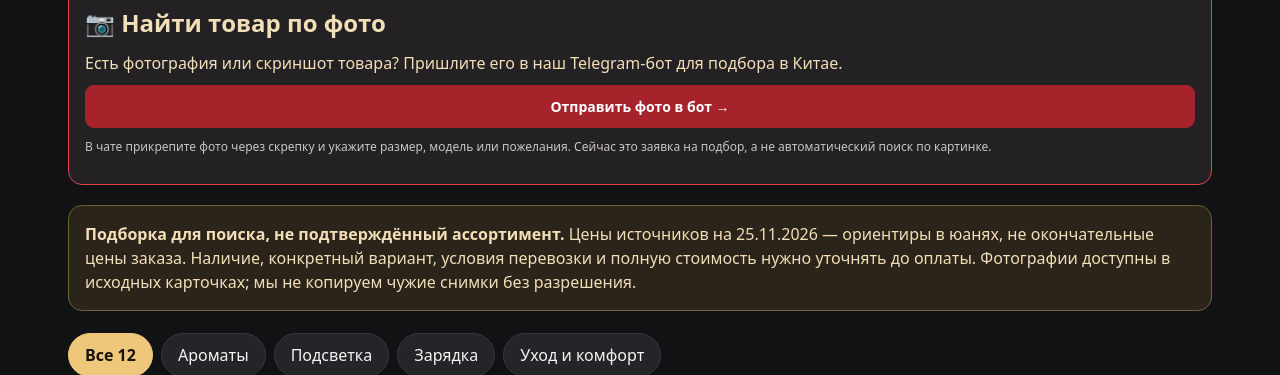
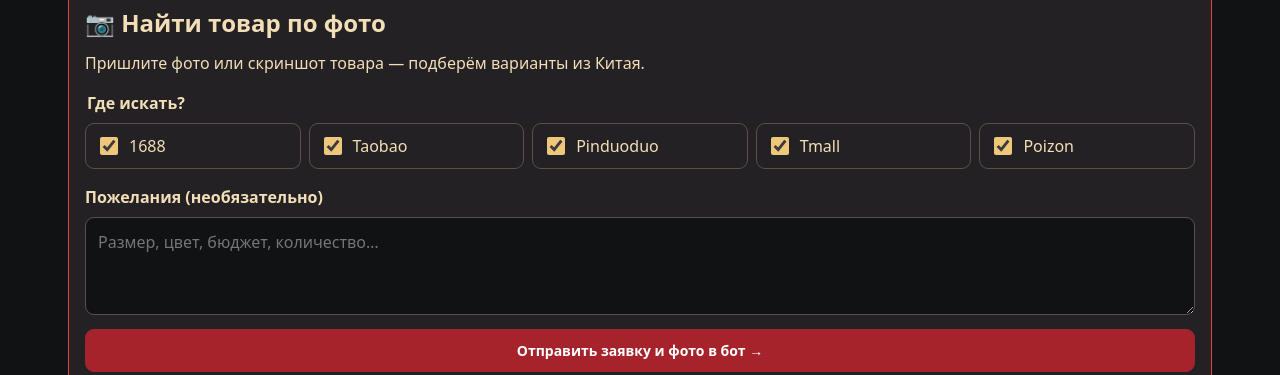
Before and after one commit to daniil25rus35-sudo/china-shopping-miniapp, a plain HTML site: page index.html in a window 1280 px wide. Shown: the part 425-800 px from the top of the page. Drawn offline with Linux system fonts and the light colour scheme.

Commit message:
Add marketplace selection including Pinduoduo to photo requests

```diff
--- a/index.html
+++ b/index.html
@@ -7,9 +7,19 @@
 <section class="notice" id="photo-search" aria-labelledby="photo-title" style="border-color:#df414a;background:#242124">
 <div class="brand">ПОИСК ЛЮБЫХ ТОВАРОВ</div>
 <h2 id="photo-title" style="font-size:24px;margin:8px 0">📷 Найти товар по фото</h2>
-<p>Есть фотография или скриншот товара? Пришлите его в наш Telegram-бот для подбора в Китае.</p>
-<div class="actions"><a class="primary" href="https://t.me/ChinaShoppingVLBotai" id="photo-request">Отправить фото в бот →</a></div>
-<p class="source-note">В чате прикрепите фото через скрепку и укажите размер, модель или пожелания. Сейчас это заявка на подбор, а не автоматический поиск по картинке.</p>
+<p>Пришлите фото или скриншот товара — подберём варианты из Китая.</p>
+<fieldset style="border:0;padding:0;margin:16px 0"><legend style="font-weight:700;margin-bottom:8px">Где искать?</legend>
+<div style="display:grid;grid-template-columns:repeat(auto-fit,minmax(130px,1fr));gap:8px">
+<label style="display:flex;gap:8px;align-items:center;border:1px solid #5c5140;padding:10px;border-radius:9px"><input type="checkbox" name="market" value="1688" checked style="accent-color:#efc77a;width:18px;height:18px"> 1688</label>
+<label style="display:flex;gap:8px;align-items:center;border:1px solid #5c5140;padding:10px;border-radius:9px"><input type="checkbox" name="market" value="Taobao" checked style="accent-color:#efc77a;width:18px;height:18px"> Taobao</label>
+<label style="display:flex;gap:8px;align-items:center;border:1px solid #5c5140;padding:10px;border-radius:9px"><input type="checkbox" name="market" value="Pinduoduo" checked style="accent-color:#efc77a;width:18px;height:18px"> Pinduoduo</label>
+<label style="display:flex;gap:8px;align-items:center;border:1px solid #5c5140;padding:10px;border-radius:9px"><input type="checkbox" name="market" value="Tmall" checked style="accent-color:#efc77a;width:18px;height:18px"> Tmall</label>
+<label style="display:flex;gap:8px;align-items:center;border:1px solid #5c5140;padding:10px;border-radius:9px"><input type="checkbox" name="market" value="Poizon" checked style="accent-color:#efc77a;width:18px;height:18px"> Poizon</label>
+</div></fieldset>
+<label for="photo-details" style="font-weight:700">Пожелания (необязательно)</label>
+<textarea id="photo-details" rows="3" maxlength="500" placeholder="Размер, цвет, бюджет, количество…" style="display:block;width:100%;margin:8px 0 14px;padding:12px;font:inherit;background:#111214;color:#f6f5f3;border:1px solid #5c5140;border-radius:9px"></textarea>
+<div class="actions"><a class="primary" href="https://t.me/ChinaShoppingVLBotai" id="photo-request">Отправить заявку и фото в бот →</a></div>
+<p class="source-note" id="photo-hint" aria-live="polite">В Telegram прикрепите фото через скрепку и отправьте сообщение. Пока это заявка на подбор, не автоматический поиск по картинке.</p>
 </section>
 <div class="notice"><strong>Подборка для поиска, не подтверждённый ассортимент.</strong> Цены источников на 25.11.2026 — ориентиры в юанях, не окончательные цены заказа. Наличие, конкретный вариант, условия перевозки и полную стоимость нужно уточнять до оплаты. Фотографии доступны в исходных карточках; мы не копируем чужие снимки без разрешения.</div>
 <nav class="controls" aria-label="Фильтр каталога"><button type="button" data-filter="all" aria-pressed="true">Все 12</button><button type="button" data-filter="aroma" aria-pressed="false">Ароматы</button><button type="button" data-filter="light" aria-pressed="false">Подсветка</button><button type="button" data-filter="charge" aria-pressed="false">Зарядка</button><button type="button" data-filter="care" aria-pressed="false">Уход и комфорт</button></nav>
@@ -40,4 +50,17 @@ for(const [type,title,desc,price,aggregator,source] of items){
  grid.append(a);
 }
 for(const b of document.querySelectorAll('[data-filter]'))b.addEventListener('click',()=>{for(const z of document.querySelectorAll('[data-filter]'))z.setAttribute('aria-pressed',String(z===b));for(const card of grid.children)card.hidden=b.dataset.filter!=='all'&&card.dataset.type!==b.dataset.filter});
+
+const photoLink=document.getElementById('photo-request');
+const marketInputs=[...document.querySelectorAll('input[name="market"]')];
+const details=document.getElementById('photo-details');
+const photoHint=document.getElementById('photo-hint');
+function preparePhotoRequest(){
+ const markets=marketInputs.filter(input=>input.checked).map(input=>input.value);
+ const message='Здравствуйте! Хочу найти товар по фото.\nПлощадки: '+(markets.length?markets.join(', '):'Любая подходящая')+'\nПожелания: '+(details.value.trim()||'Уточню позже')+'\nПрошу рассчитать стоимость с доставкой во Владивосток.';
+ photoLink.href='https://t.me/ChinaShoppingVLBotai?text='+encodeURIComponent(message);
+}
+for(const input of marketInputs)input.addEventListener('change',preparePhotoRequest);
+details.addEventListener('input',preparePhotoRequest);
+preparePhotoRequest();
 </script></body></html>
```
